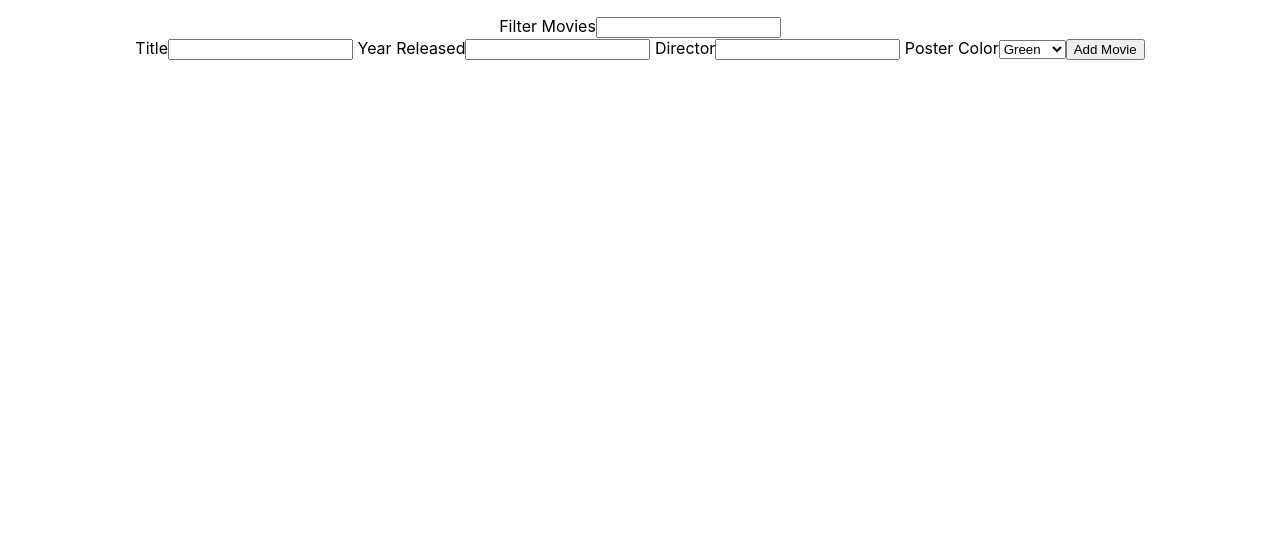
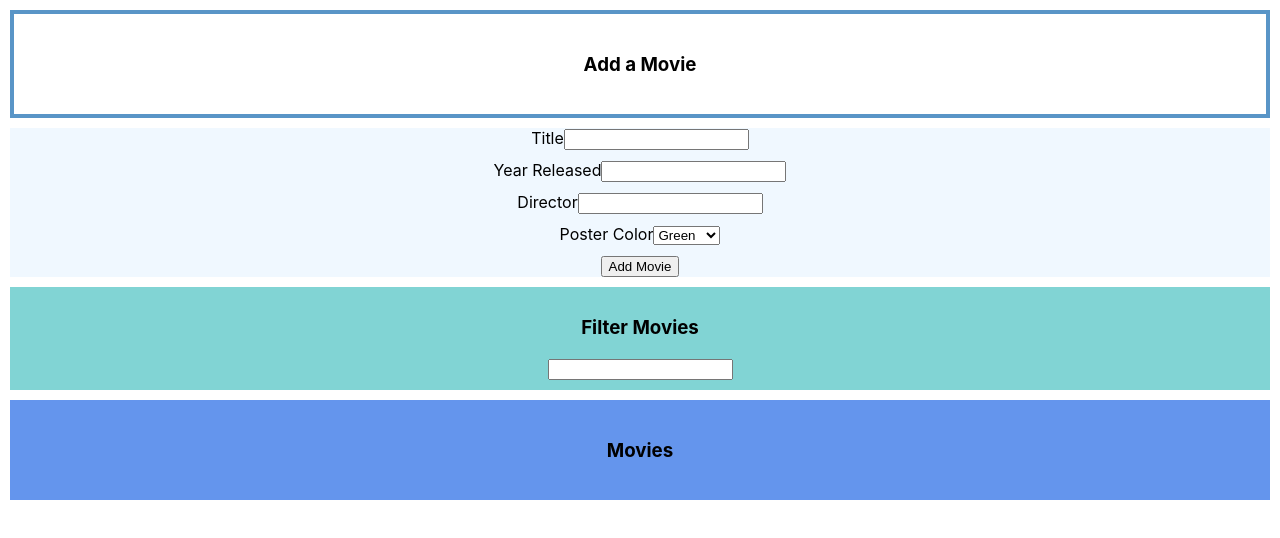
Before and after one commit to ClareMcDonald/react-movie-list-maker, a React (Create React App) app: page / in a window 1280 px wide. Shown: the top 538 px of the page. Built offline with nearby package versions, Linux system fonts and the light colour scheme.

Commit message:
added styling

```diff
--- a/src/App.css
+++ b/src/App.css
@@ -1,5 +1,6 @@
 .App {
   text-align: center;
+
 }
 
 .App-logo {
@@ -36,3 +37,31 @@
     transform: rotate(360deg);
   }
 }
+
+.current-movie {
+  border: 4px solid rgb(89, 149, 199);
+  padding: 20px;
+  margin: 10px;
+}
+
+form label {
+  display: block;
+  margin: 10px;
+}
+
+.movie-form {
+  background-color: aliceblue;
+  margin: 10px;
+}
+
+.filter-movies {
+  background-color: rgb(129, 212, 212);
+  padding: 10px;
+  margin: 10px;
+}
+
+.movie-list {
+  background-color: cornflowerblue;
+  padding: 20px;
+  margin: 10px;
+}
--- a/src/App.js
+++ b/src/App.js
@@ -52,16 +52,17 @@ function App() {
 
   return (
     <div className="App">
+
+      <div className="current-movie">
+        <h3>Add a Movie</h3>
         <Movie movie={{
           title: movieTitle,
           director: movieFormDirector,
           year: movieFormYearReleased,
           color: movieFormColor
         }} />
-      <div className="filter-movies">
-        Filter Movies
-        <input onChange={(e) => handleFilterMovies(e.target.value)} />
       </div>
+      <div className="movie-form">
         <MovieForm
           submitMovie={submitMovie}
           movieTitle={movieTitle}
@@ -73,6 +74,13 @@ function App() {
           movieFormColor={movieFormColor}
           setMovieFormColor={setMovieFormColor}
         />
+      </div>
+      <div className="filter-movies">
+        <h3>Filter Movies</h3>
+        <input onChange={(e) => handleFilterMovies(e.target.value)} />
+      </div>
+      <div className="movie-list">
+        <h3>Movies</h3>
         <MovieList
           allMovies={filteredMovies.length
             ? filteredMovies
@@ -80,6 +88,7 @@ function App() {
           }
           handleDeleteMovie={handleDeleteMovie} />
       </div>
+    </div>
   );
 }
 
--- a/src/MovieForm.js
+++ b/src/MovieForm.js
@@ -8,7 +8,7 @@ export default function MovieForm(props) {
         <input required value={props.movieTitle} onChange={e => props.setMovieTitle(e.target.value)}/>
       </label>
       <label> Year Released
-        <input required value={props.movieFormYearReleased} onChange={e => props.setMovieFormYearReleased(e.target.value)} type="number" min="1900" />
+        <input required value={props.movieFormYearReleased} onChange={e => props.setMovieFormYearReleased(e.target.value)} type="number" min="1920" />
       </label>
       <label> Director
         <input required value={props.movieFormDirector} onChange={e => props.setMovieFormDirector(e.target.value)}/>
```
Lines whose indentation alone changed are shown as unchanged.
